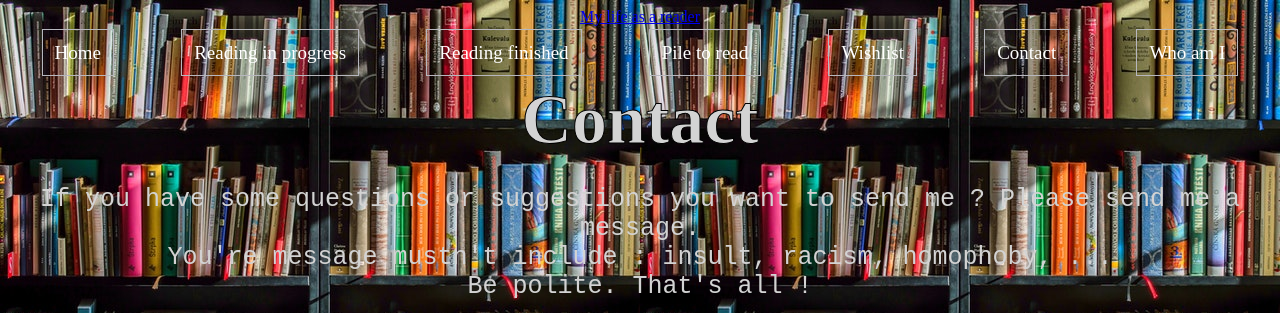
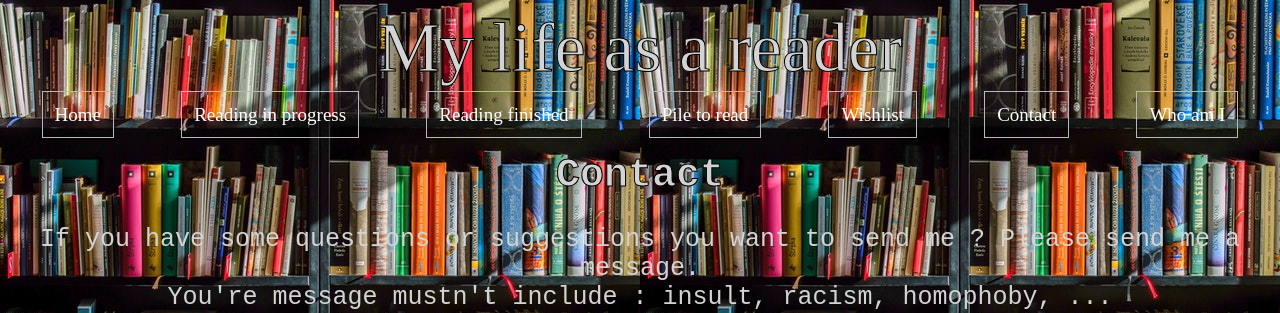
Before and after one commit to Adrien-Gontier/My-life-as-a-reader, a PHP site: page /contact.html in a window 1280 px wide. Shown: the top 313 px of the page. Run offline with PHP 8.4, Linux system fonts and the light colour scheme.

Commit message:
Update style.css
Because of the link to index.html on Website title for all html files. The style associate modified.

"h2" replaced by "h1".

Line 112 : Comment added.

```diff
--- a/style.css
+++ b/style.css
@@ -4,17 +4,23 @@ body {  /* Background image of the website */
   color: lightgrey;
 }
 
-.website_title_page_index {  /* Special style for the website title for index.html */
-  margin: 60px;
-  font-size: 100px;
-}
-
-h1 {  /* Title of the website */
+.website_title_page_index, .website_title_page {  /* Website title for index.html and other html files */
   font-family: "Times New Roman";
-  font-size: 70px;
+  color: lightgrey;
+  text-decoration: none;
   padding: 0px;
   margin: 0px;
   -webkit-text-stroke: 1px black;
+}
+
+.website_title_page_index {  /* Website title for index.html */
+  font-size: 100px;
+  margin: 60px;
+}
+
+.website_title_page {  /* Website title style for html files but index */
+  font-size: 70px;
+  margin: 0px;
 }
 
 ul {  /* Title of the other pages of the website by link */
@@ -38,7 +44,7 @@ ul li a:hover {
   background-color: rgba(250, 236, 189, 0.842);
 }
 
-h2 {  /* Title of the page */
+h1 {  /* Title of the page */
   font-family: "Courier New", Courier, monospace;
   font-size: 40px;
   -webkit-text-stroke: 1px black;
@@ -103,7 +109,7 @@ aside {  /* Aside of the section of the welcome page */
   font-family: 'Courier New', Courier, monospace;
   font-weight: 550;
   font-size: 35pt;
-  -webkit-text-stroke: 1pt black;
+  -webkit-text-stroke: 1pt black;  /* Will be fix because it don't work on Firefox but ok on Chrome */
   line-height: 10px; /* Will be fix to have what I want. Will be fix correctly */
 }
 
```
